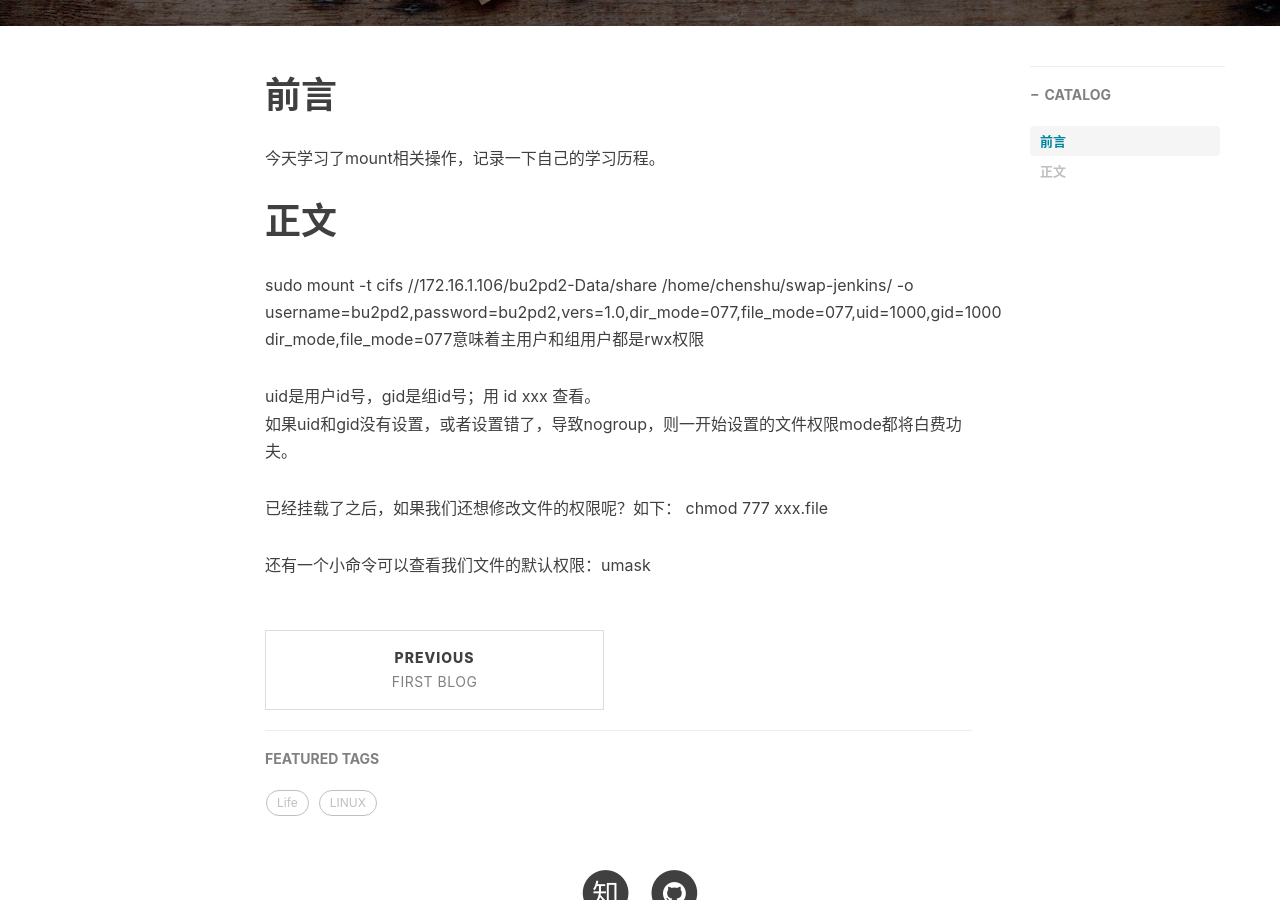
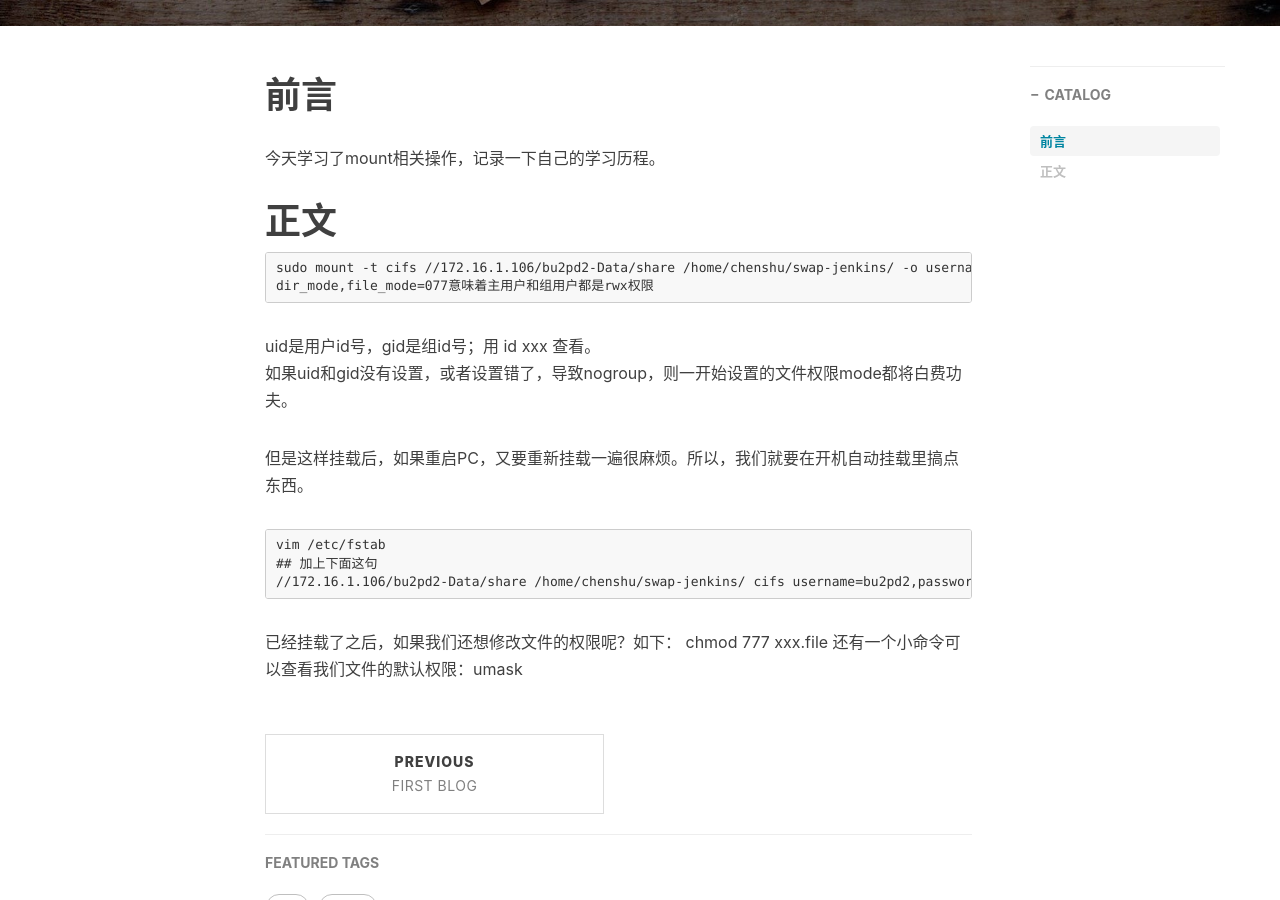
Before and after one commit to Ripper-S/Ripper-S.github.io, a Jekyll site: the page built from _posts/2019-07-07-Mount.md, in a window 1280 px wide and 900 px high, scrolled down 497 px. Built offline with Jekyll 4.4.1, drawn with Linux system fonts in a browser that asks for light colours; nearby versions of some CDN libraries; comment, search, counter and statistics services are not loaded.

Commit message:
1
Signed-off-by: AW_chenshu <chenshu@allwinnertech.com>

````diff
--- a/_posts/2019-07-07-Mount.md
+++ b/_posts/2019-07-07-Mount.md
@@ -15,13 +15,20 @@ tags:							# 标签
 今天学习了mount相关操作，记录一下自己的学习历程。<br>
 
 #	正文
+```
 sudo mount -t cifs //172.16.1.106/bu2pd2-Data/share /home/chenshu/swap-jenkins/ -o username=bu2pd2,password=bu2pd2,vers=1.0,dir_mode=077,file_mode=077,uid=1000,gid=1000<br>
 dir_mode,file_mode=077意味着主用户和组用户都是rwx权限
-
+```
 uid是用户id号，gid是组id号；用 id xxx 查看。<br>
 如果uid和gid没有设置，或者设置错了，导致nogroup，则一开始设置的文件权限mode都将白费功夫。
 
+但是这样挂载后，如果重启PC，又要重新挂载一遍很麻烦。所以，我们就要在开机自动挂载里搞点东西。
+```
+vim /etc/fstab
+## 加上下面这句
+//172.16.1.106/bu2pd2-Data/share /home/chenshu/swap-jenkins/ cifs username=bu2pd2,password=bu2pd2,vers=1.0,dir_mode=077,file_mode=077,uid=1000,gid=1000
+```
+
 已经挂载了之后，如果我们还想修改文件的权限呢？如下：
 chmod 777 xxx.file
-
 还有一个小命令可以查看我们文件的默认权限：umask
````
